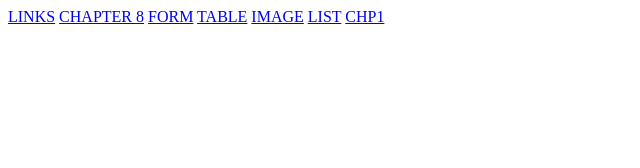
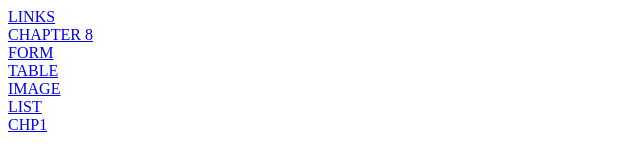
Before and after one commit to liaqatpromax/CSS, a plain HTML site: page index.html in a window 1280 px wide. Shown: the whole page, without its empty margins (0-640 px from the left). Drawn offline with Linux system fonts and the light colour scheme.

Commit message:
Add files via upload

```diff
--- a/index.html
+++ b/index.html
@@ -7,12 +7,12 @@
     <title>Document</title>
 </head>
 <body>
-    <a href="adress.html">LINKS</a>
-    <a href="example8.html">CHAPTER 8</a>
-    <a href="forms.html">FORM</a>
-    <a href="IMage.html">TABLE</a>
-    <a href="king.html">IMAGE</a>
-    <a href="list.html">LIST</a>
+    <a href="adress.html">LINKS</a><br>
+    <a href="example8.html">CHAPTER 8</a><br>
+    <a href="forms.html">FORM</a><br>
+    <a href="IMage.html">TABLE</a><br>
+    <a href="king.html">IMAGE</a><br>
+    <a href="list.html">LIST</a><br>
     <a href="Untitled-1.html">CHP1</a>
 </body>
 </html>
```
